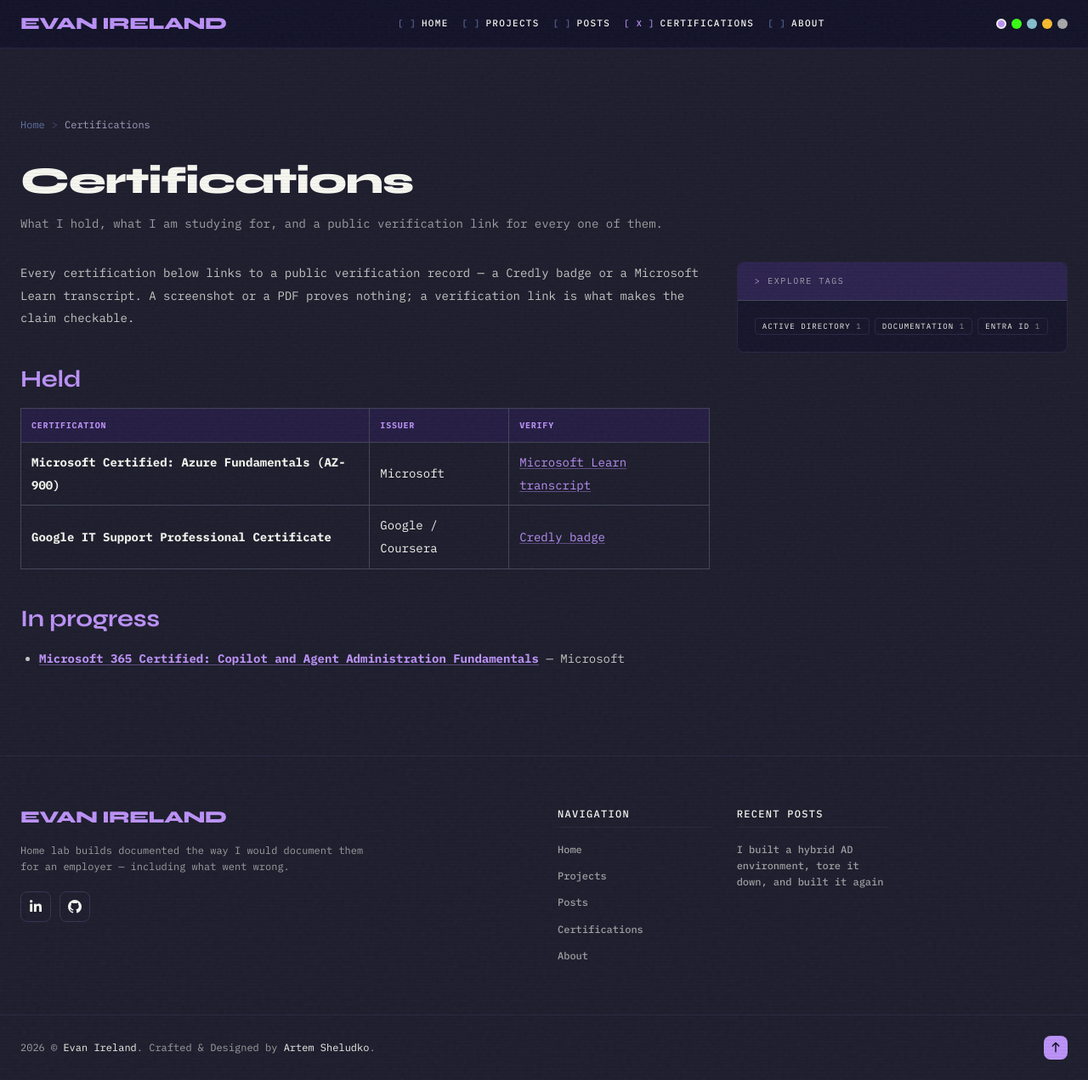
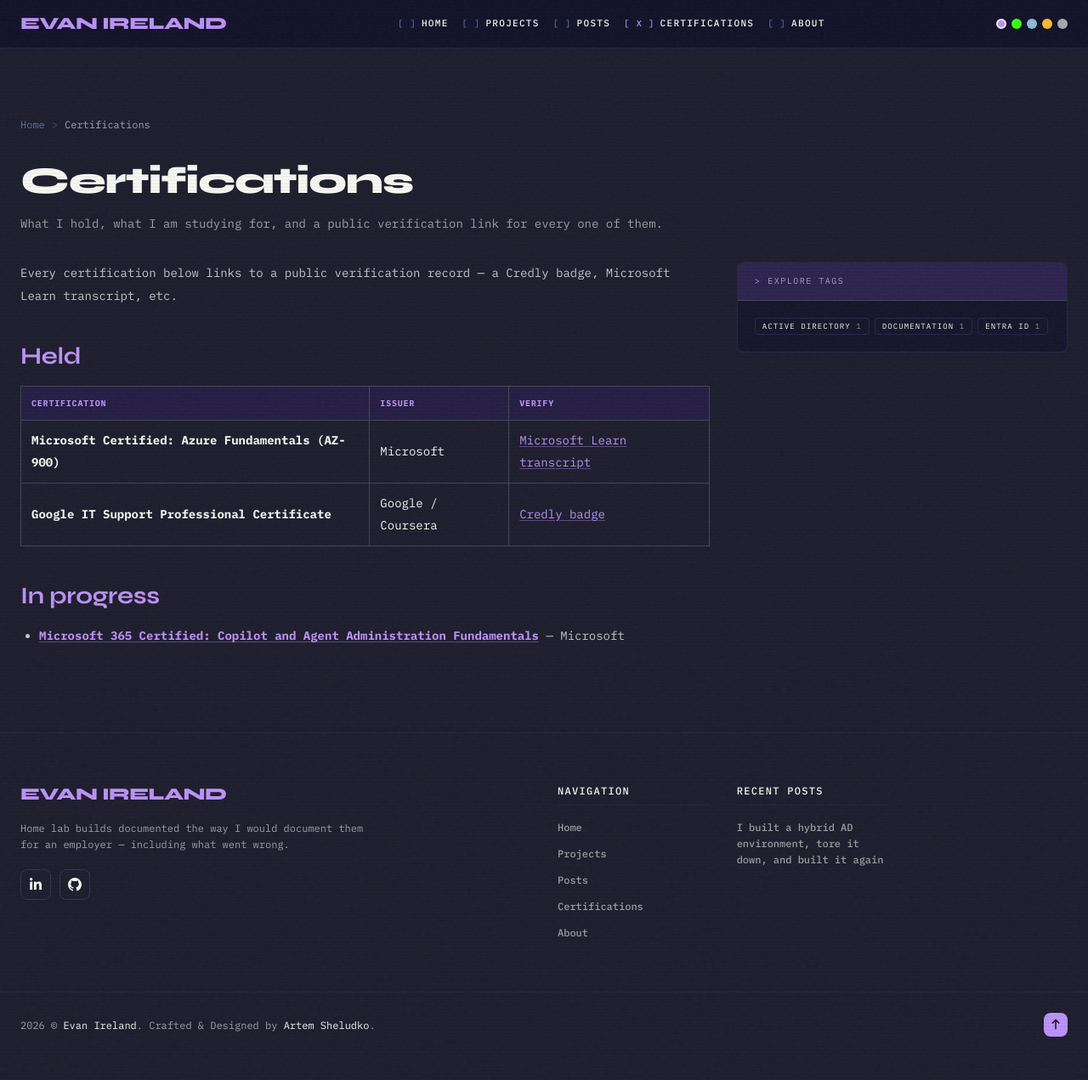
Before and after one commit to eireland94-tech/portfolio, a Jekyll site: the page built from _pages/certifications.md, in a window 1280 px wide and 1271 px high. Shown: the whole window at 85% size. Built offline with Jekyll 4.4.1, drawn with Linux system fonts in a browser that asks for light colours; nearby versions of some CDN libraries.

Commit message:
Update
Update

```diff
--- a/_pages/certifications.md
+++ b/_pages/certifications.md
@@ -6,9 +6,8 @@
 image:
 ---
 
-Every certification below links to a public verification record — a Credly badge
-or a Microsoft Learn transcript. A screenshot or a PDF proves nothing; a
-verification link is what makes the claim checkable.
+Every certification below links to a public verification record — a Credly badge,
+Microsoft Learn transcript, etc.
 
 ## Held
 
```
